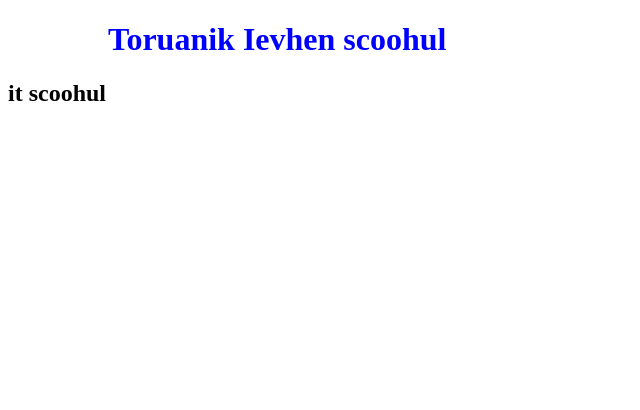
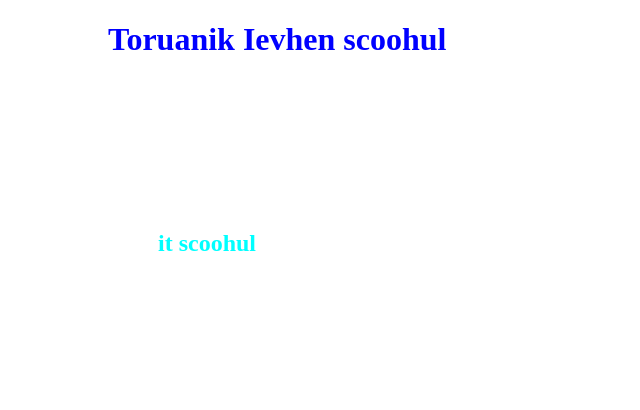
Before and after one commit to ToryanikIevhen/GO-IT, a plain HTML site: page index.html in a window 1280 px wide. Shown: the whole page, without its empty margins (0-640 px from the left). Drawn offline with Linux system fonts and the light colour scheme.

Commit message:
fggf
new stayll

Co-Authored-By: ToryanikIevhen <113877379+ToryanikIevhen@users.noreply.github.com>

```diff
--- a/index.html
+++ b/index.html
@@ -11,6 +11,6 @@
     <h1 class="text">
         Toruanik Ievhen scoohul
     </h1>
-    <h2>it scoohul </h2>
+    <h2 class="text_siqr">it scoohul </h2>
   </body>
 </html>
--- a/stylles/stylles.css
+++ b/stylles/stylles.css
@@ -4,3 +4,9 @@
     padding-left: 100px;
     word-break: 50px;
 }
+.text_siqr
+{
+    color: aqua;
+    padding: 150px;
+    word-wrap: normal;
+}
```
